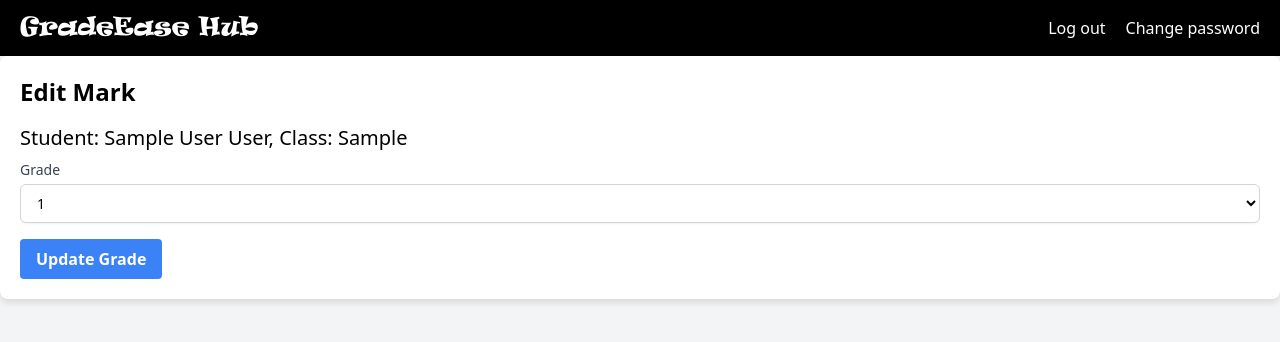
After one commit to JakubKumer/gradehub, a PHP site: page /edit_mark.php?student_id=1 in a window 1280 px wide. The commit adds this page. Shown: the top 342 px of the page. Run offline with PHP 8.4, Linux system fonts and the light colour scheme; tables that the repository leaves empty or names only in its code hold one stand-in row (values such as "Sample post"); data that the repository does not hold is empty.

Commit message:
edycja oceny, usniecie oceny, zmiana hasla

```diff
--- a/pages/add_mark.php
+++ b/pages/add_mark.php
@@ -64,7 +64,7 @@ $student = $stmt_student->fetch(PDO::FETCH_ASSOC);
         <div class="navbar-brand">GradeEase Hub</div>
         <div class="navbar-links">
             <a href="#">Log out</a>
-            <a href="#">Change password</a>
+            <a href="change_passw.php">Change password</a> <!-- Zaktualizowany link -->
         </div>
     </div>
 
--- a/pages/admin.php
+++ b/pages/admin.php
@@ -27,7 +27,7 @@ $students = $stmt_students->fetchAll(PDO::FETCH_ASSOC);
         <div class="navbar-brand">GradeEase Hub</div>
         <div class="navbar-links">
             <a href="#">Log out</a>
-            <a href="#">Change password</a>
+            <a href="change_passw.php">Change password</a> <!-- Zaktualizowany link -->
         </div>
     </div>
 
--- /dev/null
+++ b/pages/edit_mark.php
@@ -0,0 +1,113 @@
+<?php
+session_start();
+include_once "../scripts/connect.php"; // Include connection script
+
+if ($_SERVER['REQUEST_METHOD'] == 'POST') {
+    $user_id = $_POST['user_id'];
+    $subject_id = $_POST['subject_id'];
+    $new_grade_value = $_POST['new_grade_value'];
+
+    // Update the latest grade in the grades table
+    $sql_update_grade = "
+        UPDATE grades
+        SET grade_value = :new_grade_value
+        WHERE grade_id = (
+            SELECT grade_id
+            FROM grades
+            WHERE student_id = (SELECT student_id FROM students WHERE user_id = :user_id)
+            AND subject_id = :subject_id
+            ORDER BY date_of_issuance DESC
+            LIMIT 1
+        )
+    ";
+    $stmt_update_grade = $conn->prepare($sql_update_grade);
+    $stmt_update_grade->bindParam(':user_id', $user_id, PDO::PARAM_INT);
+    $stmt_update_grade->bindParam(':subject_id', $subject_id, PDO::PARAM_INT);
+    $stmt_update_grade->bindParam(':new_grade_value', $new_grade_value, PDO::PARAM_STR);
+
+    if ($stmt_update_grade->execute()) {
+        // Redirect back to admin_marks.php after successful update
+        header("Location: admin_marks.php?student_id=$user_id");
+        exit();
+    } else {
+        // Handle error if grade update fails
+        echo "Error updating grade.";
+    }
+}
+
+// Get student_id and subject_id from URL parameters
+$user_id = $_GET['student_id'];
+$subject_id = $_GET['subject_id'];
+
+// Fetch student details
+$sql_student = "
+    SELECT users.name, users.surname, students.class
+    FROM users
+    INNER JOIN students ON users.user_id = students.user_id
+    WHERE users.user_id = :user_id
+";
+$stmt_student = $conn->prepare($sql_student);
+$stmt_student->bindParam(':user_id', $user_id, PDO::PARAM_INT);
+$stmt_student->execute();
+$student = $stmt_student->fetch(PDO::FETCH_ASSOC);
+
+// Fetch last grade details
+$sql_last_grade = "
+    SELECT grade_value
+    FROM grades
+    WHERE student_id = (SELECT student_id FROM students WHERE user_id = :user_id)
+    AND subject_id = :subject_id
+    ORDER BY date_of_issuance DESC
+    LIMIT 1
+";
+$stmt_last_grade = $conn->prepare($sql_last_grade);
+$stmt_last_grade->bindParam(':user_id', $user_id, PDO::PARAM_INT);
+$stmt_last_grade->bindParam(':subject_id', $subject_id, PDO::PARAM_INT);
+$stmt_last_grade->execute();
+$last_grade = $stmt_last_grade->fetch(PDO::FETCH_ASSOC);
+?>
+
+<!DOCTYPE html>
+<html lang="en">
+<head>
+    <meta charset="UTF-8">
+    <meta name="viewport" content="width=device-width, initial-scale=1.0">
+    <title>GradeEase Hub - Edit Mark</title>
+    <link href="https://cdn.jsdelivr.net/npm/tailwindcss@2.2.19/dist/tailwind.min.css" rel="stylesheet">
+    <link rel="stylesheet" href="../css/student.css"> <!-- Dodaj link do Twojego pliku CSS -->
+</head>
+<body>
+    <div class="navbar">
+        <div class="navbar-brand">GradeEase Hub</div>
+        <div class="navbar-links">
+            <a href="#">Log out</a>
+            <a href="change_passw.php">Change password</a> <!-- Zaktualizowany link -->
+        </div>
+    </div>
+
+    <div class="container mx-auto p-4">
+        <h1 class="text-2xl font-bold mb-4">Edit Mark</h1>
+        <div>
+            <h2 class="text-xl mb-2">Student: <?php echo htmlspecialchars($student['name'] . ' ' . $student['surname']); ?>, Class: <?php echo htmlspecialchars($student['class']); ?></h2>
+            <form action="edit_mark.php" method="POST">
+                <input type="hidden" name="user_id" value="<?php echo htmlspecialchars($user_id); ?>">
+                <input type="hidden" name="subject_id" value="<?php echo htmlspecialchars($subject_id); ?>">
+                <div class="mb-4">
+                    <label for="new_grade_value" class="block text-sm font-medium text-gray-700">Grade</label>
+                    <select id="new_grade_value" name="new_grade_value" class="mt-1 block w-full py-2 px-3 border border-gray-300 bg-white rounded-md shadow-sm focus:outline-none focus:ring-indigo-500 focus:border-indigo-500 sm:text-sm">
+                        <option value="1" <?php if ($last_grade['grade_value'] == '1') echo 'selected'; ?>>1</option>
+                        <option value="2" <?php if ($last_grade['grade_value'] == '2') echo 'selected'; ?>>2</option>
+                        <option value="3" <?php if ($last_grade['grade_value'] == '3') echo 'selected'; ?>>3</option>
+                        <option value="4" <?php if ($last_grade['grade_value'] == '4') echo 'selected'; ?>>4</option>
+                        <option value="5" <?php if ($last_grade['grade_value'] == '5') echo 'selected'; ?>>5</option>
+                        <option value="6" <?php if ($last_grade['grade_value'] == '6') echo 'selected'; ?>>6</option>
+                    </select>
+                </div>
+                <div class="flex items-center justify-between">
+                    <input type="submit" value="Update Grade" class="bg-blue-500 hover:bg-blue-700 text-white font-bold py-2 px-4 rounded">
+                </div>
+            </form>
+        </div>
+    </div>
+</body>
+</html>
```
Also changed, not shown: pages/admin_marks.php (+5 -27 lines), pages/change_passw.php (added, +90 -0 lines), pages/delete_mark.php (added, +37 -0 lines), pages/edit.php (+2 -7 lines), pages/student.php (+15 -19 lines).
